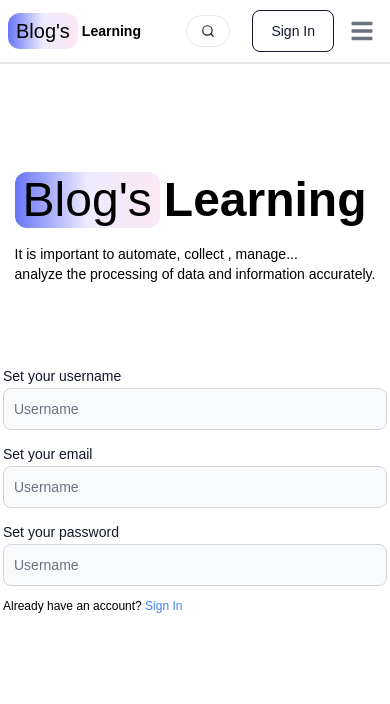
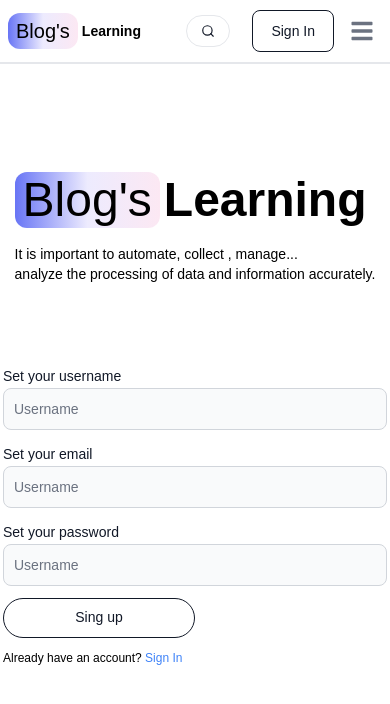
Before and after one commit to tchasinga/blogs-learning, a React (Vite) app in the folder frontend/: page /sign-up in a window 390 px wide. Shown: the top 704 px of the page. Built offline with nearby package versions, Linux system fonts and the light colour scheme.

Commit message:
New code is code is added

```diff
--- a/frontend/src/Pages/SingUp.jsx
+++ b/frontend/src/Pages/SingUp.jsx
@@ -4,6 +4,7 @@ import { useState } from "react";
 
 export default function SingUp() {
   const [formData, setFormData] = useState({})
+  const [isSingUp, setIsSingUp] = useState(false)
   const handlerSingupChanges = (e) => {
     e.preventDefault()
     console.log(e.target.value)
@@ -14,6 +15,7 @@ export default function SingUp() {
   const handlerSubmitForm =async (e) => {
     e.preventDefault()
     try {
+      setIsSingUp(true)
       const response = await fetch('http://localhost:5000/api/auth/singupuser', {
         method: 'POST',
         headers: { 'Content-Type': 'application/json' },
@@ -22,6 +24,7 @@ export default function SingUp() {
       const data = await response.json()
       console.log(data)
     } catch (error) {
+      setIsSingUp(false)
       console.log(error)
     }
 
@@ -48,7 +51,7 @@ export default function SingUp() {
 
               <div className="">
                 <Label value="Set your username"/>
-                <TextInput className='w-96' type='text' placeholder='Username'  id="username"  onChange={handlerSingupChanges}/>
+                <TextInput className='w-96' type='text' placeholder='Username' required="fill this field"  id="username"  onChange={handlerSingupChanges}/>
               </div>
 
               <div className="">
@@ -60,7 +63,7 @@ export default function SingUp() {
                 <Label value="Set your password"/>
                 <TextInput className=' ' type='password' placeholder='Username'  id="password" onChange={handlerSingupChanges}/>
               </div>
-              <Button className='w-1/2 h-10 hidden sm:inline'  type="submit" variant='primary' color='gray' size='sm' outline pill rounded>Sing Up</Button>
+              <Button className='w-1/2 h-10  sm:inline'  type="submit" variant='primary' color='gray' size='sm' disabled={isSingUp}  outline pill rounded>{isSingUp ?  'Waiting...' : 'Sing up'}</Button>
              </form>
              <div>
                 <p className="text-xs my-3 font-medium">Already have an account? <Link to='/sign-in' className="text-blue-500">Sign In</Link></p>
```
